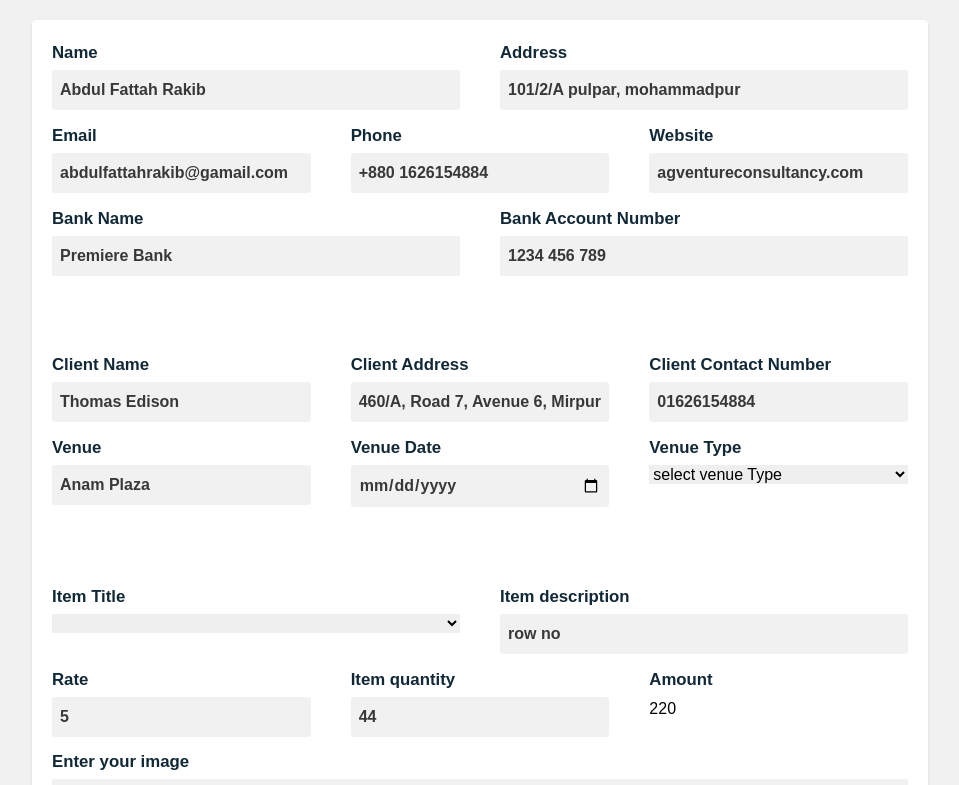
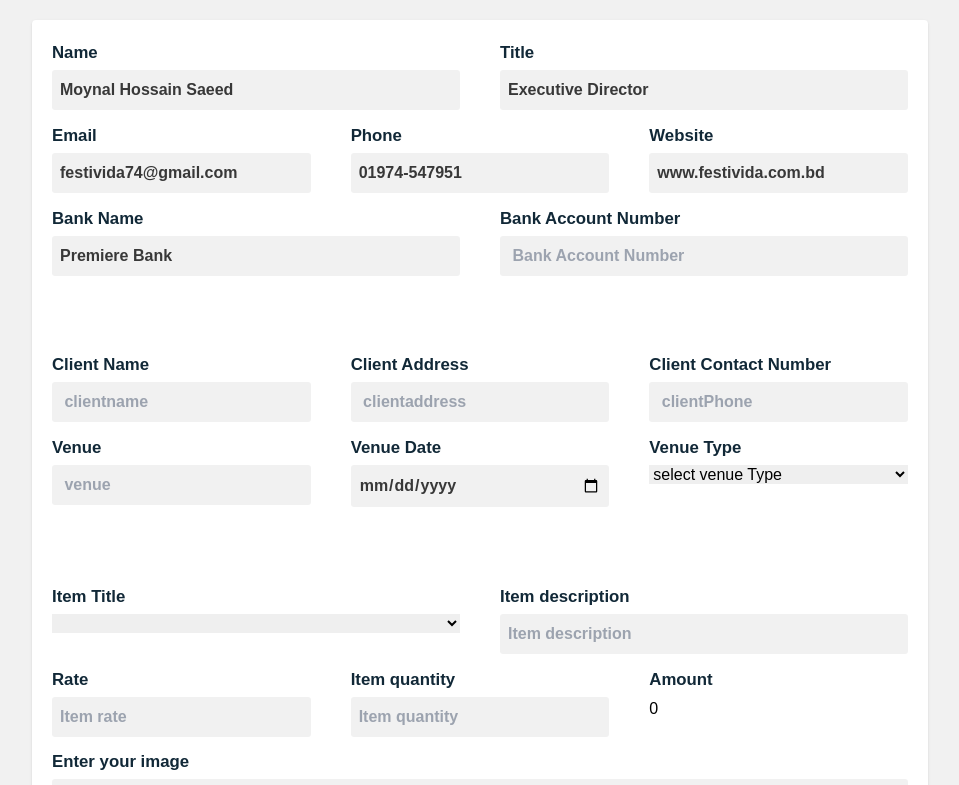
Before and after one commit to rikitoaf/inovice, a React (Create React App) app: page / in a window 1280 px wide. Shown: the top 785 px of the page, without its empty margins (160-1119 px from the left). Built offline with nearby package versions, Linux system fonts and the light colour scheme.

Commit message:
v1 update

```diff
--- a/src/App.js
+++ b/src/App.js
@@ -2,6 +2,7 @@
 import './App.css';
 import {useState, useRef} from "react";
 import logo from "./assets/festivida.png";
+
 import ClientDetails from './components/ClientDetails';
 import Dates from './components/Dates';
 import Footer from './components/Footer';
@@ -22,28 +23,28 @@ function App() {
   }
 
 
-  const [name, setName] = useState("Abdul Fattah Rakib")
-  const [address, setAddress] = useState("101/2/A pulpar, mohammadpur")
-  const [email, setEmail] = useState("abdulfattahrakib@gamail.com")
-  const [phone, setPhone] = useState("+880 1626154884")
+  const [name, setName] = useState("Moynal Hossain Saeed")
+  const [address, setAddress] = useState("Executive Director")
+  const [email, setEmail] = useState("festivida74@gmail.com")
+  const [phone, setPhone] = useState("01974-547951")
   const [bankname, setBankName] = useState("Premiere Bank")
-  const [website, setWebsite] = useState("agventureconsultancy.com")
-  const [bankaccountnumber, setBankAccountNumber] = useState("1234 456 789")
-  const [clientname, setClientName] = useState("Thomas Edison")
-  const [clientaddress, setClientAddress] = useState("460/A, Road 7, Avenue 6, Mirpur DOHS")
-  const [clientPhone, setClientPhone] = useState("01626154884")
-  const [venue, setVenue] = useState("Anam Plaza")
-  const [venuedate, setVenueDate] = useState("17/3/24")
+  const [website, setWebsite] = useState("www.festivida.com.bd")
+  const [bankaccountnumber, setBankAccountNumber] = useState("")
+  const [clientname, setClientName] = useState("")
+  const [clientaddress, setClientAddress] = useState("")
+  const [clientPhone, setClientPhone] = useState("")
+  const [venue, setVenue] = useState("")
+  const [venuedate, setVenueDate] = useState("")
   const [venuetype, setVenueType] = useState("")
   // const [selectedOption, setSelectedOption] = useState('');
   const [notes, setNotes] = useState("Add any exceptional things")
 
   // table content
-  const [title, setTitle] = useState("row no")
-  const [description, setDescription] = useState("row no")
+  const [title, setTitle] = useState("")
+  const [description, setDescription] = useState("")
   const [file, setFile] = useState();
-  const [rate, setRate] = useState("5");
-  const [quantity, setQuantity] = useState("44");
+  const [rate, setRate] = useState("");
+  const [quantity, setQuantity] = useState("");
   const [amount, setAmount] = useState("");
   const [list, setList] = useState([])
   const [total, setTotal] = useState(0)
@@ -109,7 +110,7 @@ function App() {
 
 
           <div className="flex flex-col">
-            <label htmlFor="address">  Address</label>
+            <label htmlFor="address">  Title</label>
             <input type="text" name = "text" id = "address" placeholder=' address' autoComplete='off'
             value={address} onChange={(e) => setAddress(e.target.value)}/>
           </div>
--- a/src/components/Footer.js
+++ b/src/components/Footer.js
@@ -51,7 +51,20 @@ function Footer({name,email,website,address, phone, bankname, bankaccountnumber,
         </li>
 
         <li>
-          For any query, Please Contact: <div><br />{name} <br />{address} <br />{phone}</div>
+          For any query, Please Contact: <div>
+                <div class="mt-2 font-bold">
+                {name}
+                </div>
+                <div>
+                    {address}
+                </div>
+                <div>
+                House # 460/A, Road #6, Avenue #7, Mirpur DOHS, Dhaka, Bangladesh
+                </div>
+                <div>
+                {phone}
+                </div>
+            </div>
         </li>
 
 
```
